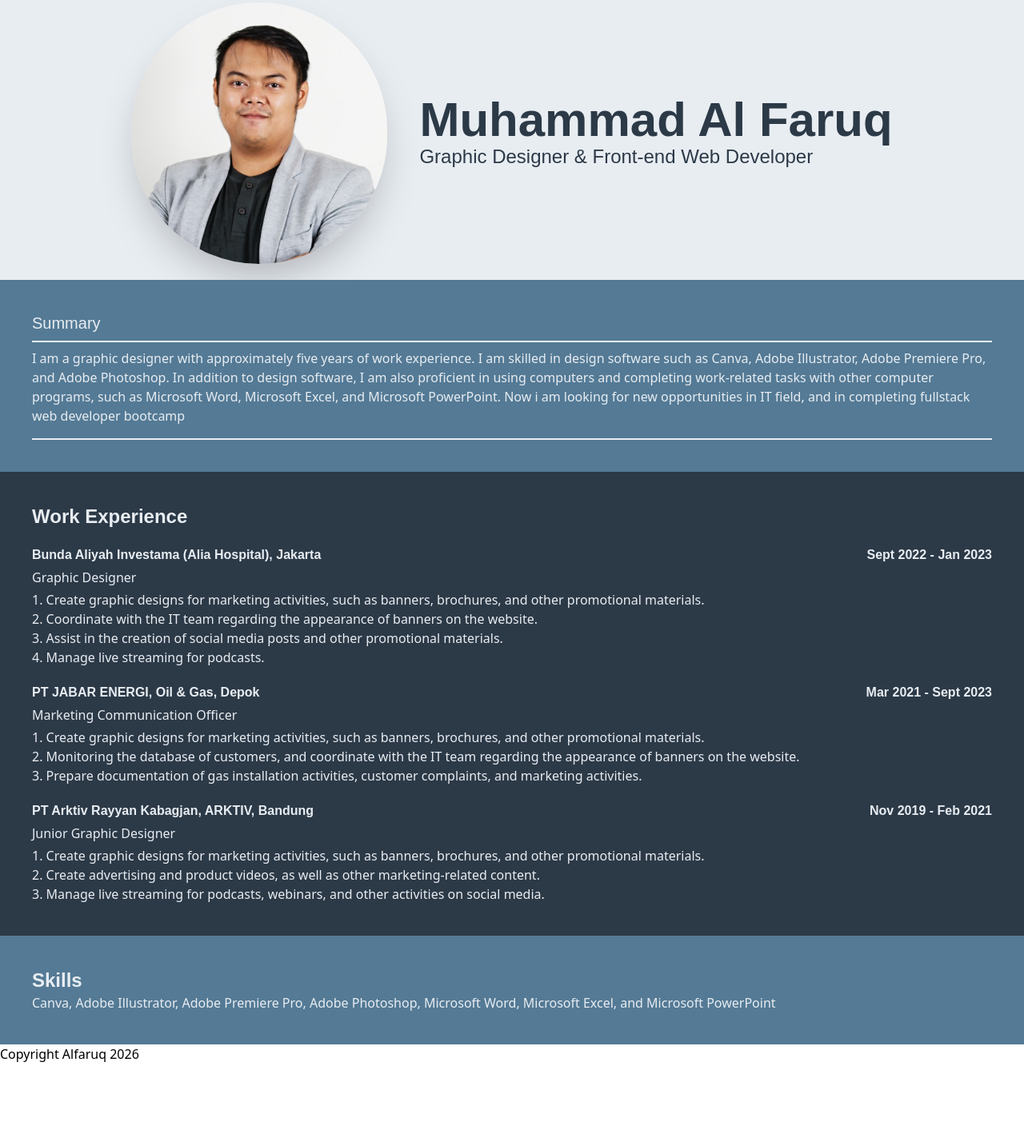
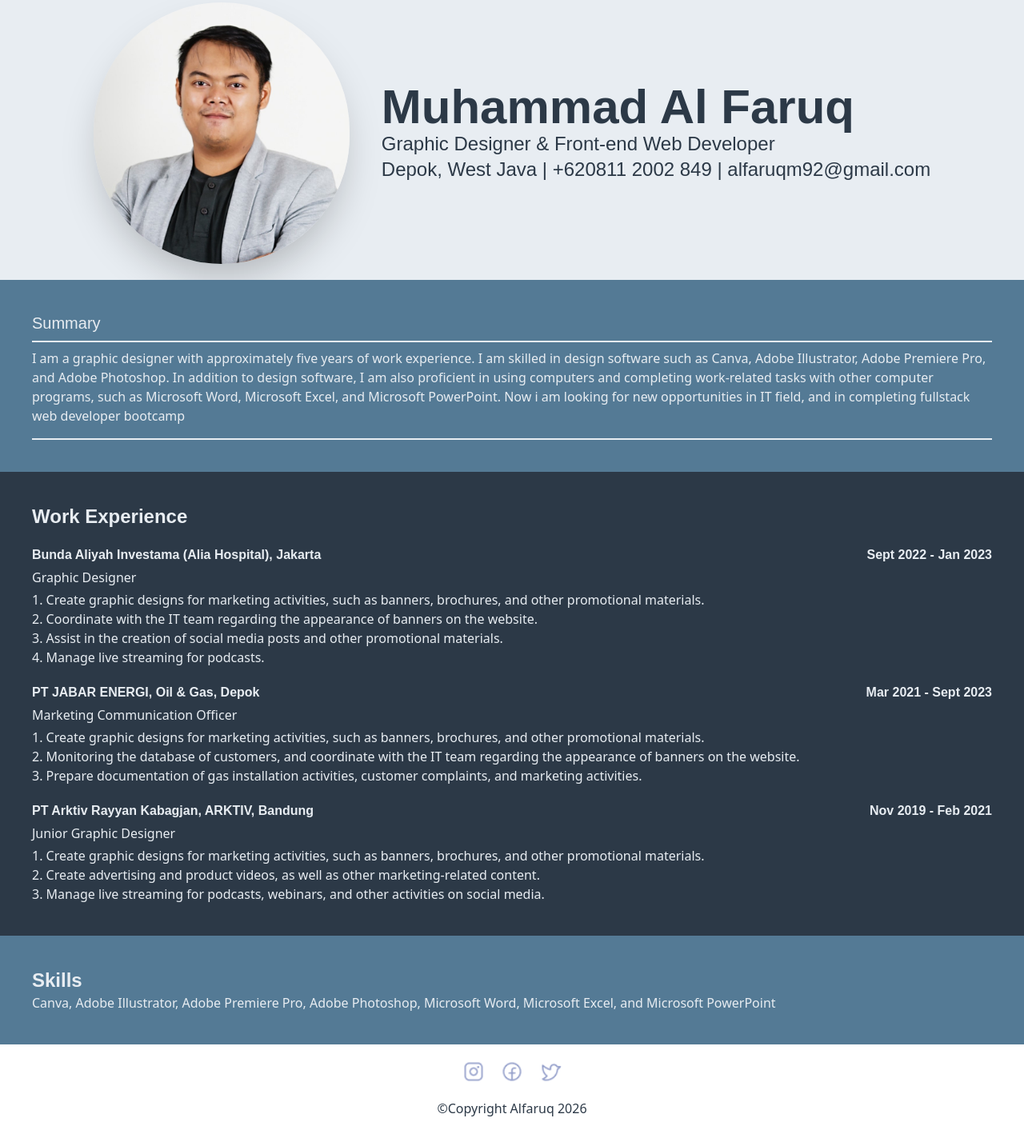
Before and after one commit to alfaruqm92/git-assignment, a website: page index.html in a window 1280 px wide. Shown: the part 74-1492 px from the top of the page at 80% size. Before the commit the page ends 1404 px from the top, so only its background shows below. Drawn offline with Linux system fonts and the light colour scheme.

Commit message:
add contact

```diff
--- a/index.html
+++ b/index.html
@@ -25,7 +25,8 @@
                 <img src="./Asset/IFH00148.JPG" class="max-sm:w-50 w-80 rounded-full shadow-2xl"/>
                 <div class="flex flex-col align-center justify-center">
                 <h1 class="text-primary font-bold max-sm:text-3xl text-6xl font-montserrat">Muhammad Al Faruq</h1>
-                <h2 class="text-primary max-sm:text-sm text-2xl font-poppins">Graphic Designer & Front-end Web Developer</h2></div>
+                <h2 class="text-primary max-sm:text-sm text-2xl font-poppins">Graphic Designer & Front-end Web Developer</h2>
+            <p class="text-primary max-sm:text-sm text-2xl font-poppins">Depok, West Java | +620811 2002 849 | alfaruqm92@gmail.com</p></div>
             </div>
         </section>
         <section id="summary">
@@ -77,8 +78,13 @@
             </div>
         </section>
         <section id="footer">
-            <div class="footer-container">
-                <p>Copyright Alfaruq 2026</p>
+            <div class="flex flex-col justify-around items-center gap-5 p-5">
+                <div class="flex flex-row justify-center gap-5">
+                    <img src="./Asset/ig.png" alt="instagram" class="w-7 h-7">
+                    <img src="./Asset/fb.png" alt="facebook" class="w-7 h-7">
+                    <img src="./Asset/x.png" alt="x" class="w-7 h-7">
+                </div>
+                <p class="justify-center text-primary">©Copyright Alfaruq 2026</p>
             </div>
         </section>
     </div>
```
Also changed, not shown: output.css.
